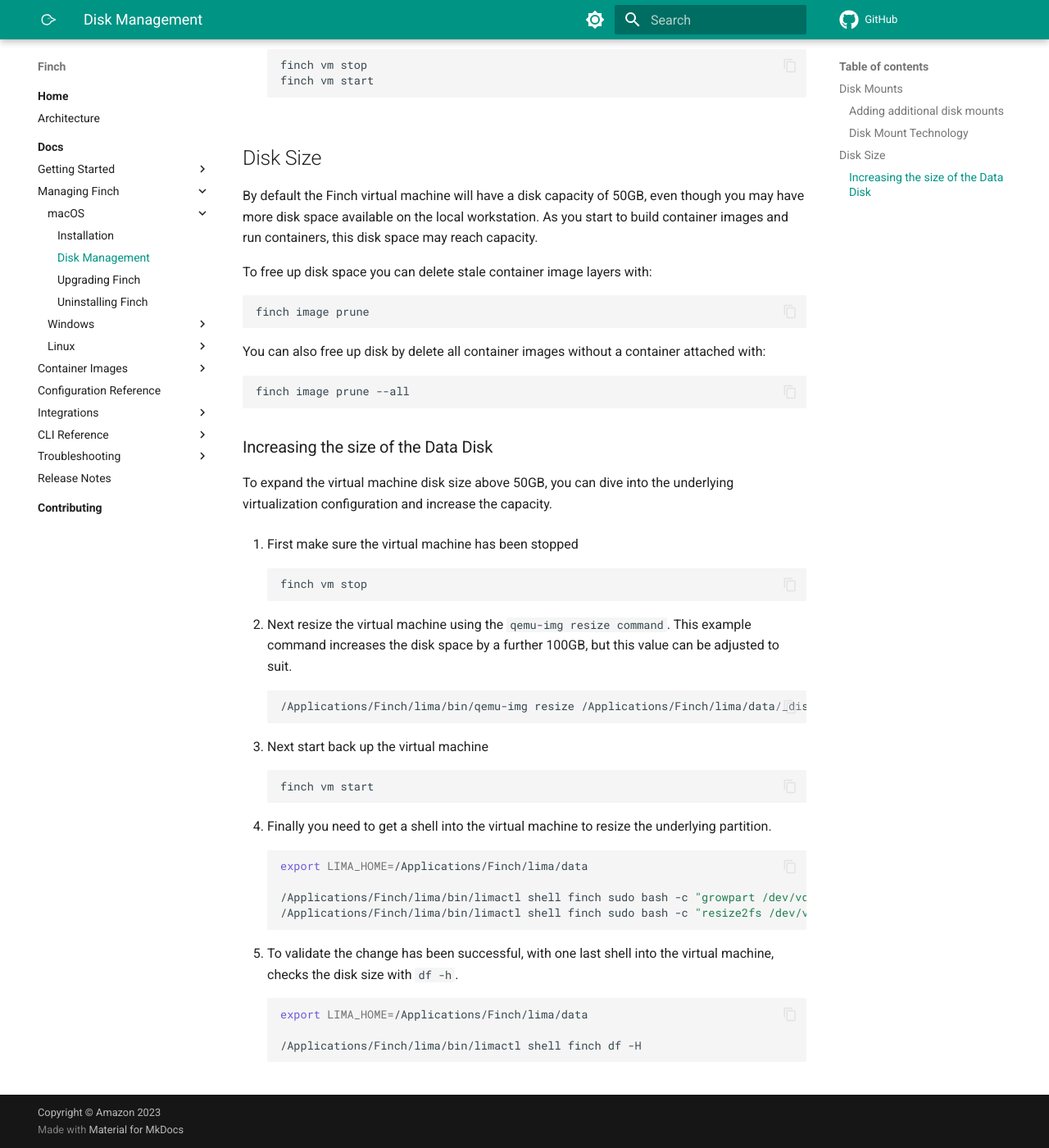
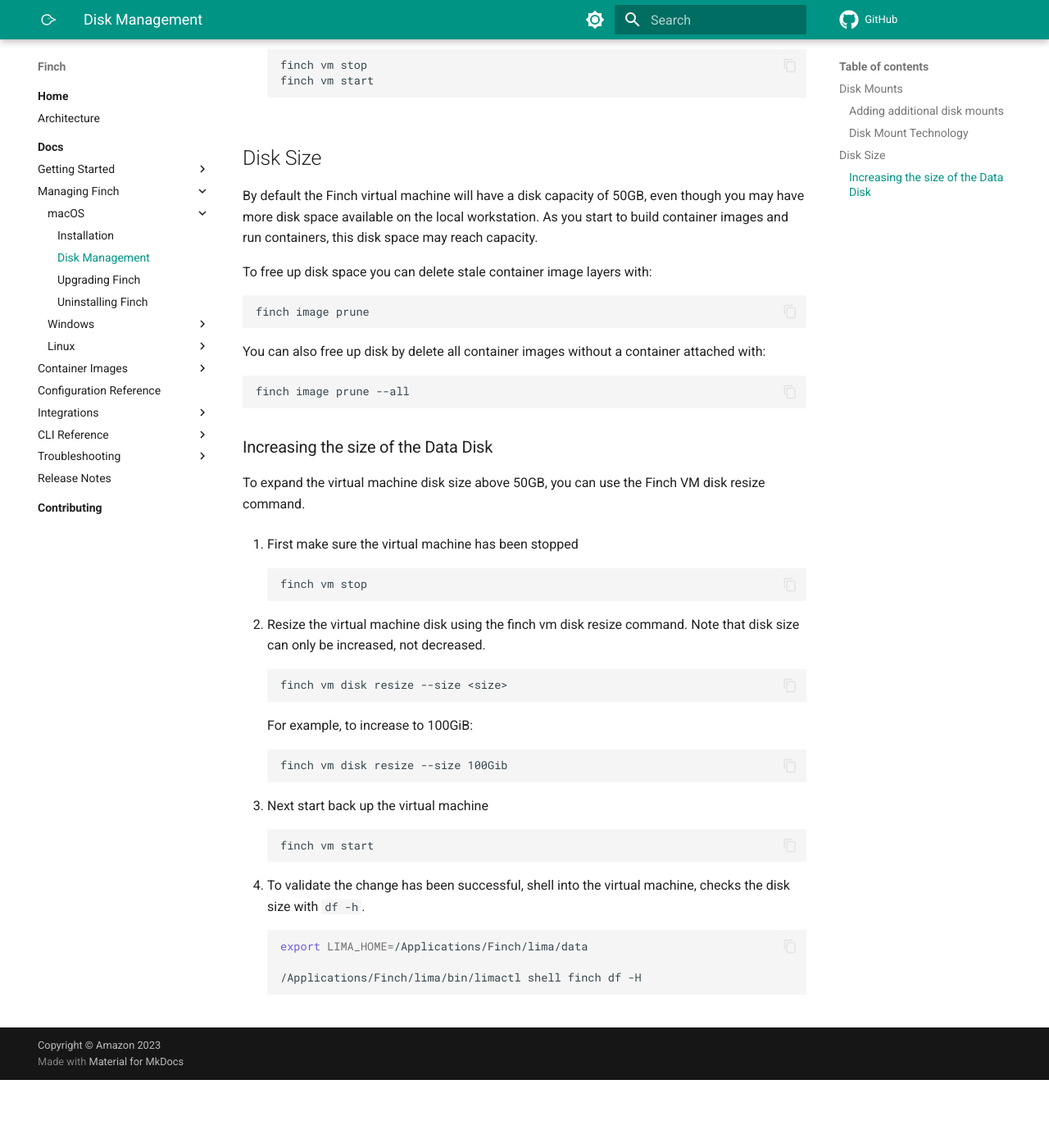
Before and after one commit to runfinch/finch-website, an MkDocs documentation site: the page built from docs/docs/managing-finch/macos/disk-management.md, in a window 1280 px wide and 1400 px high, scrolled down 1993 px. Shown: the whole window at 82% size. Built offline with MkDocs 1.6.1 and Material for MkDocs 9.7.7, drawn with Linux system fonts in a browser that asks for light colours; comment, search, counter and statistics services are not loaded; after the commit the page ends 3310 px from its top, so only the background shows below that.

Commit message:
docs: add documentation for vm disk info and vm disk resize cmds
Signed-off-by: Subash Kotha <subash.kotha2@gmail.com>

````diff
--- a/docs/docs/managing-finch/macos/disk-management.md
+++ b/docs/docs/managing-finch/macos/disk-management.md
@@ -125,8 +125,7 @@
 
 ### Increasing the size of the Data Disk
 
-To expand the virtual machine disk size above 50GB, you can dive into the
-underlying virtualization configuration and increase the capacity.
+To expand the virtual machine disk size above 50GB, you can use the Finch VM disk resize command.
 
 1. First make sure the virtual machine has been stopped
 
@@ -134,12 +133,17 @@
     finch vm stop
     ```
 
-2. Next resize the virtual machine using the `qemu-img resize command`. This
-   example command increases the disk space by a further 100GB, but this value
-   can be adjusted to suit.
+2. Resize the virtual machine disk using the finch vm disk resize command.
+   Note that disk size can only be increased, not decreased.
 
     ```bash
-    /Applications/Finch/lima/bin/qemu-img resize /Applications/Finch/lima/data/_disks/finch/datadisk +100G
+    finch vm disk resize --size <size>
+    ```
+
+    For example, to increase to 100GiB:
+
+    ```bash
+    finch vm disk resize --size 100Gib
     ```
 
 3. Next start back up the virtual machine
@@ -148,17 +152,7 @@
     finch vm start
     ```
 
-4. Finally you need to get a shell into the virtual machine to resize the
-   underlying partition.
-
-    ```bash
-    export LIMA_HOME=/Applications/Finch/lima/data
-
-    /Applications/Finch/lima/bin/limactl shell finch sudo bash -c "growpart /dev/vdb 1"
-    /Applications/Finch/lima/bin/limactl shell finch sudo bash -c "resize2fs /dev/vdb1"
-    ```
-
-5. To validate the change has been successful, with one last shell into the
+4. To validate the change has been successful, shell into the
    virtual machine, checks the disk size with `df -h`.
 
     ```bash
````
Also changed, not shown: docs/docs/cli-reference/finch_vm_disk.md (added, +38 -0 lines).
